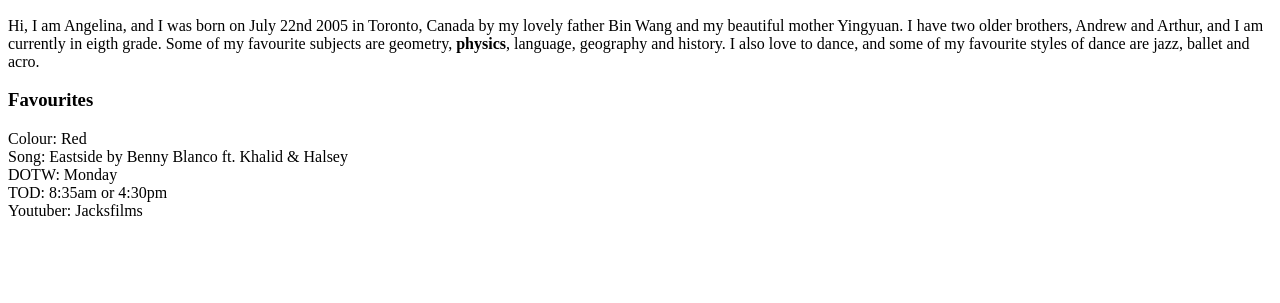
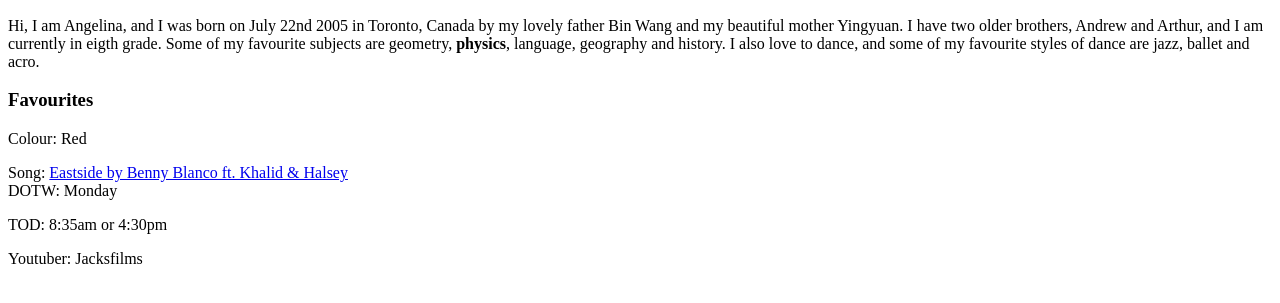
Before and after one commit to angelinawangg/pepememe, a plain HTML site: page index.html in a window 1280 px wide. Shown: the part 473-776 px from the top of the page. Drawn offline with Linux system fonts and the light colour scheme.

Commit message:
added link

```diff
--- a/index.html
+++ b/index.html
@@ -17,10 +17,10 @@
     love to dance, and some of my favourite styles of dance are jazz, ballet and acro.
 
    <h3>Favourites</h3>
-    <p> Colour: Red <br>
-      Song: Eastside by Benny Blanco ft. Khalid & Halsey <br>
-      DOTW: Monday <br>
-      TOD: 8:35am or 4:30pm <br>
+  <p> Colour: Red </p>
+     <p> Song: <a href="https://www.youtube.com/watch?v=56WBK4ZK_cw">  Eastside by Benny Blanco ft. Khalid & Halsey</a> <br>
+       DOTW: Monday  </p>
+  <p> TOD: 8:35am or 4:30pm </p>
       Youtuber: Jacksfilms </p>
 
 
```
